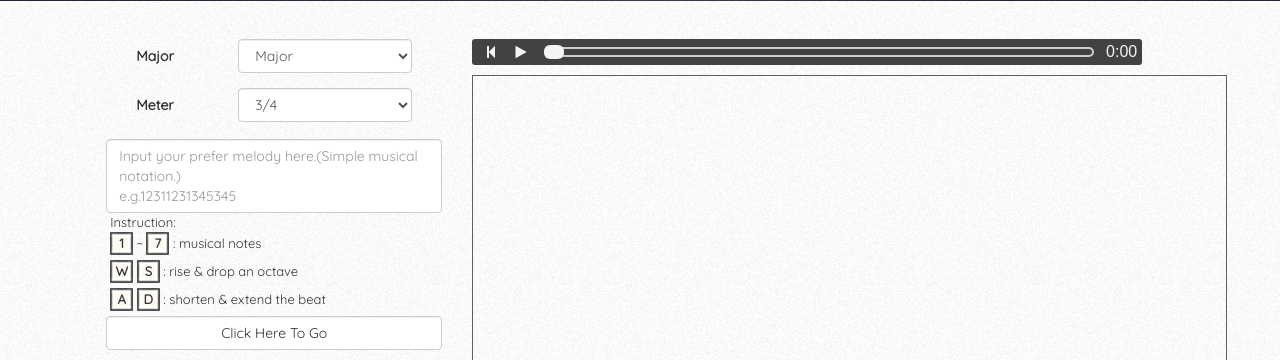
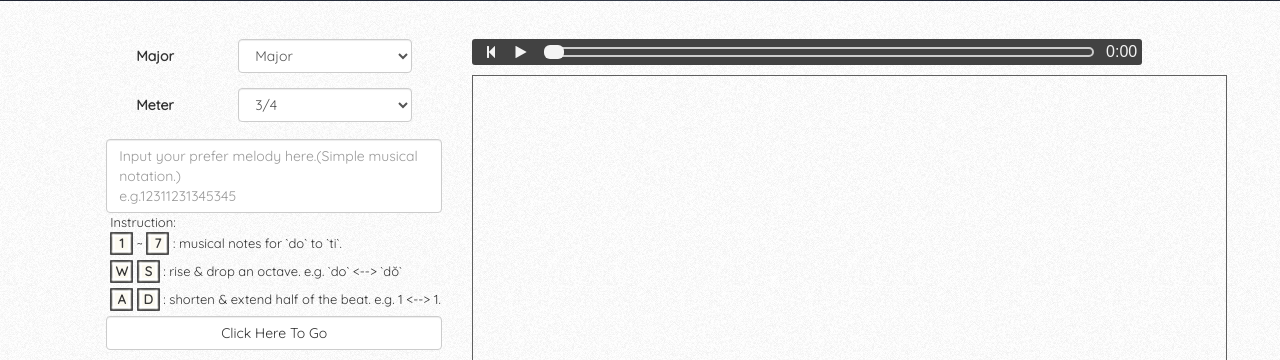
Before and after one commit to yippp/Musier, a Django app: page /app/notionLoad/ in a window 1280 px wide. Shown: the part 119-479 px from the top of the page. Run offline with Django 3.2, Linux system fonts and the light colour scheme; some libraries are stand-ins or nearby versions.

Commit message:
make instruction more detailed

```diff
--- a/MusierWeb/app/templates/app/notionLoad.html
+++ b/MusierWeb/app/templates/app/notionLoad.html
@@ -69,9 +69,9 @@ e.g.12311231345345" rows = "3" form="notion_form"></textarea>
 
         <div class="instruction">
           Instruction:<br/>
-          <span class="ico_key">1</span>  ~  <span class="ico_key">7</span> :  musical notes<br/>
-          <span class="ico_key">W</span>  <span class="ico_key">S</span>  :  rise & drop an octave<br/>
-          <span class="ico_key">A</span>  <span class="ico_key">D</span>  :  shorten & extend the beat
+          <span class="ico_key">1</span>  ~  <span class="ico_key">7</span> :  musical notes for `do` to `ti`.<br/>
+          <span class="ico_key">W</span>  <span class="ico_key">S</span>  :  rise & drop an octave. e.g. `do` <--> `dŏ`<br/>
+          <span class="ico_key">A</span>  <span class="ico_key">D</span>  :  shorten & extend half of the beat. e.g. 1 <--> 1.
         </div>
 
         <input class="btn btn-default col-sm-12 form-control" id = "submit" type="submit" value="Click Here To Go"/>
--- a/MusierWeb/app/views.py
+++ b/MusierWeb/app/views.py
@@ -64,6 +64,7 @@ def notionLoad(request):
 				num-=12;
 			elif note == "+":
 				node.append(None)
+		print(notion)
 		global Seq
 		print(Seq)
 		Seq = main_version_2(Meter, Major)
```
